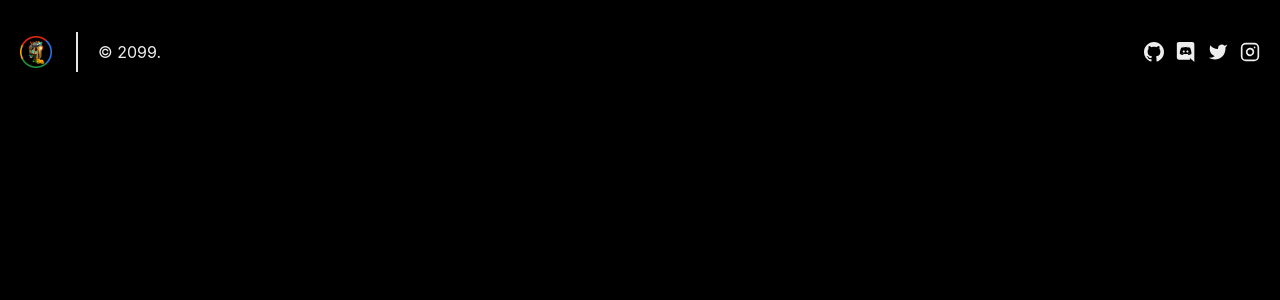
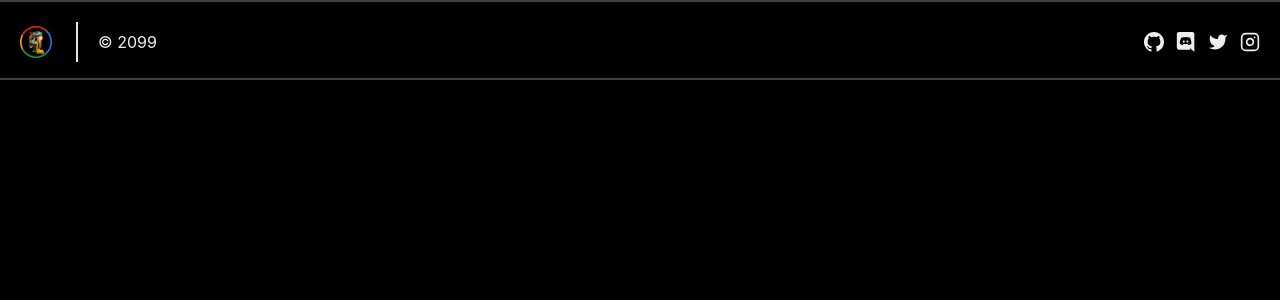
Before and after one commit to stepbrobd/stepbrobd, a Next.js app: page / in a window 1280 px wide. Shown: the top 300 px of the page. Built offline with nearby package versions, Linux system fonts and the light colour scheme.

Commit message:
footer update

```diff
--- a/src/components/footer.tsx
+++ b/src/components/footer.tsx
@@ -5,16 +5,16 @@ import {FunctionComponent} from "react"
 
 const Footer: FunctionComponent = () => {
     return (
-        <footer>
-            <div className="container px-5 py-8 mx-auto flex items-center sm:flex-row flex-col">
+        <footer className="border-t-2 border-b-2 border-neutral-700">
+            <div className="container px-5 pt-5 pb-4 mx-auto flex items-center sm:flex-row flex-col">
                 <Link href="/">
                     <a className="flex title-font items-center md:justify-start justify-center">
                         <Image src="/favicons/favicon-96x96.png" width={32} height={32} alt="StepBroBD"/>
                     </a>
                 </Link>
 
-                <p className="text-m sm:ml-6 sm:pl-5 sm:border-l-2 sm:py-2 sm:mt-0 mt-4">
-                    &copy; 2099.
+                <p className="text-m mt-4 sm:ml-6 sm:pl-5 sm:border-l-2 sm:py-2 sm:mt-0">
+                    &copy; 2099
                 </p>
 
                 <span className="inline-flex sm:ml-auto sm:mt-0 mt-4 justify-center sm:justify-start">
@@ -33,7 +33,6 @@ const Footer: FunctionComponent = () => {
                                 d="M19.54 0c1.356 0 2.46 1.104 2.46 2.472v21.528l-2.58-2.28-1.452-1.344-1.536-1.428.636 2.22h-13.608c-1.356 0-2.46-1.104-2.46-2.472v-16.224c0-1.368 1.104-2.472 2.46-2.472h16.08zm-4.632 15.672c2.652-.084 3.672-1.824 3.672-1.824 0-3.864-1.728-6.996-1.728-6.996-1.728-1.296-3.372-1.26-3.372-1.26l-.168.192c2.04.624 2.988 1.524 2.988 1.524-1.248-.684-2.472-1.02-3.612-1.152-.864-.096-1.692-.072-2.424.024l-.204.024c-.42.036-1.44.192-2.724.756-.444.204-.708.348-.708.348s.996-.948 3.156-1.572l-.12-.144s-1.644-.036-3.372 1.26c0 0-1.728 3.132-1.728 6.996 0 0 1.008 1.74 3.66 1.824 0 0 .444-.54.804-.996-1.524-.456-2.1-1.416-2.1-1.416l.336.204.048.036.047.027.014.006.047.027c.3.168.6.3.876.408.492.192 1.08.384 1.764.516.9.168 1.956.228 3.108.012.564-.096 1.14-.264 1.74-.516.42-.156.888-.384 1.38-.708 0 0-.6.984-2.172 1.428.36.456.792.972.792.972zm-5.58-5.604c-.684 0-1.224.6-1.224 1.332 0 .732.552 1.332 1.224 1.332.684 0 1.224-.6 1.224-1.332.012-.732-.54-1.332-1.224-1.332zm4.38 0c-.684 0-1.224.6-1.224 1.332 0 .732.552 1.332 1.224 1.332.684 0 1.224-.6 1.224-1.332 0-.732-.54-1.332-1.224-1.332z"/>
                         </svg>
                     </a></Link>
-
 
                     <Link href="https://twitter.com/StepBroBD"><a className="ml-3" target="_blank">
                         <svg fill="currentColor" strokeLinecap="round" strokeLinejoin="round" strokeWidth="2"
```
